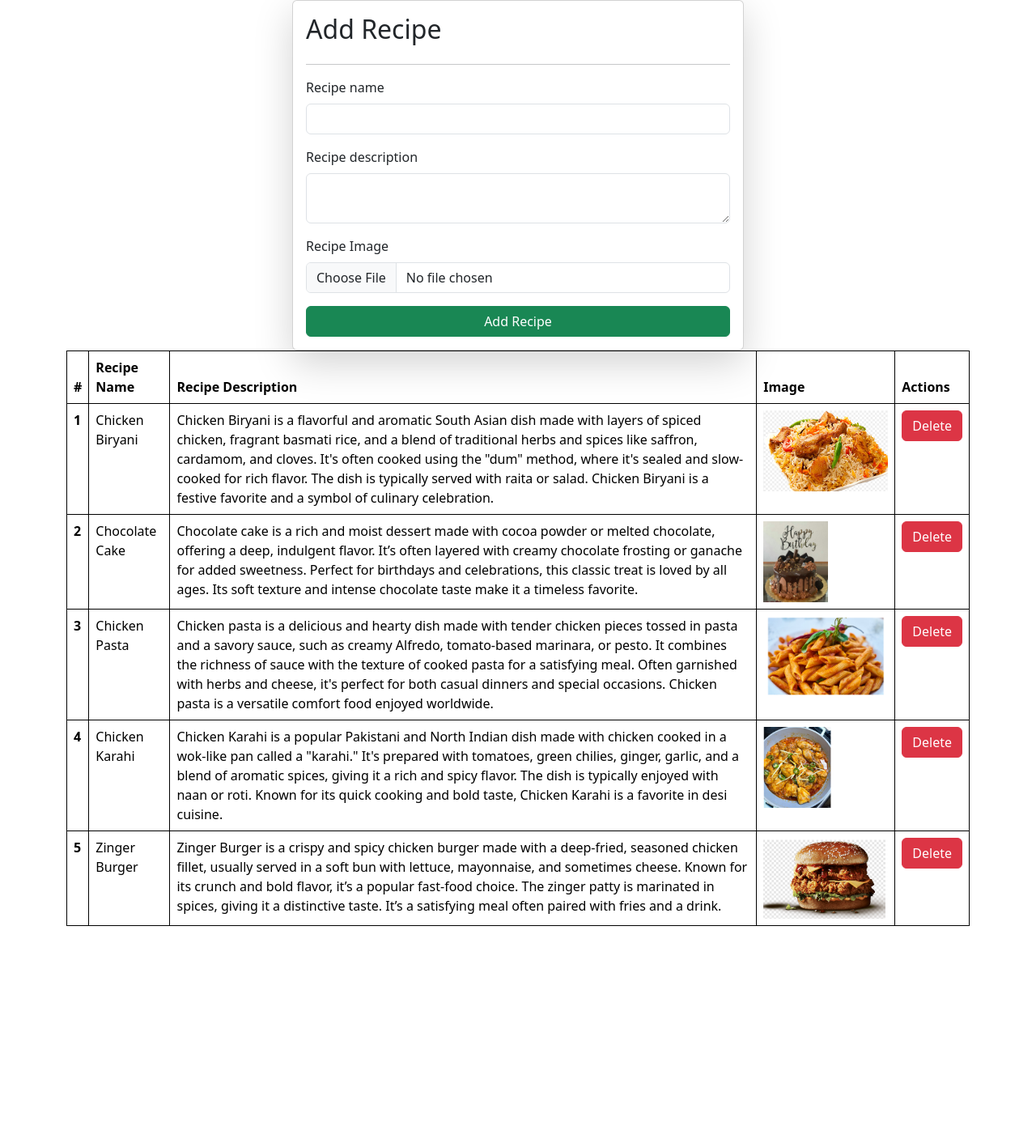
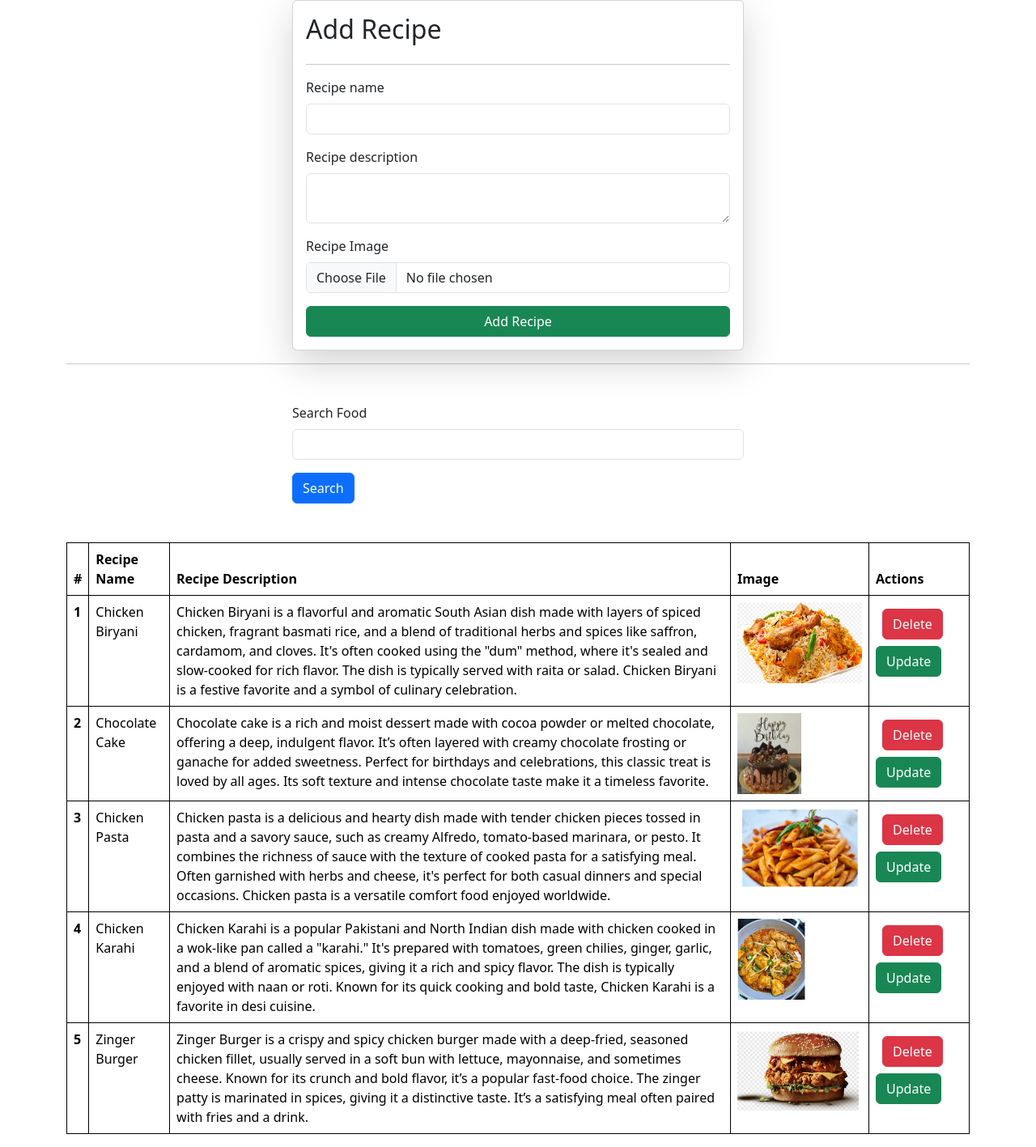
Before and after one commit to memoona-zahur/Django-Framework, a Django app: page /recipes/ in a window 1280 px wide. Shown: the whole page at 81% size. Before the commit the page ends 1144 px from the top, so only its background shows below. Run offline with Django 5.2, Linux system fonts and the light colour scheme; data comes from the database, SQL or seed files in the repository; both versions use the stored data as it was after the commit.

Commit message:
finalized recipe project

```diff
--- a/core/core/urls.py
+++ b/core/core/urls.py
@@ -32,6 +32,7 @@ urlpatterns = [
     path("success-page/", success_page, name="success_page"),
     path("admin/", admin.site.urls),
     path("delete-recipe/<id>/", delete_recipe, name="delete_recipe"),
+    path("update-recipe/<id>/", update_recipe, name="update_recipe"),
 ]
 
 if settings.DEBUG:
--- a/core/recipe/templates/recipes.html
+++ b/core/recipe/templates/recipes.html
@@ -23,7 +23,23 @@
         <button type="submit" class="btn btn-success">Add Recipe</button>
       </form>
 
-      <table class="table">
+      <hr>
+
+      <div class="mt-5">
+        <div class="mx-auto col-6">
+          <form>
+
+          <div class="mb-3">
+            <label for="exampleInputEmail1" class="form-label">Search Food</label>
+            <input name="search" type="text" class="form-control">
+          </div>
+          <button type="submit" class="btn btn-primary">Search</button>
+
+        </form>
+        </div>
+      </div>
+
+      <table class="table mt-5">
         <thead>
           <tr>
             <th scope="col">#</th>
@@ -42,7 +58,8 @@
             <td>
               <img src="/media/{{recipe.recipe_image}}" style="height : 100px"></td>
               <td>
-                  <a href="/delete-recipe/{{recipe.id}}/" class="btn btn-danger">Delete</a>
+                  <a href="/delete-recipe/{{recipe.id}}/" class="btn btn-danger m-2">Delete</a>
+                  <a href="/update-recipe/{{recipe.id}}/" class="btn btn-success">Update</a>
               </td>
           </tr>
           {% endfor %}
--- a/core/recipe/views.py
+++ b/core/recipe/views.py
@@ -24,9 +24,37 @@ def recipes(request):
         return redirect("/recipes/")
 
     queryset = Recipe.objects.all()
+
+    if request.GET.get("search"):
+        queryset = queryset.filter(recipe_name__icontains=request.GET.get("search"))
+
     context = {"recipes": queryset}
 
     return render(request, "recipes.html", context)
+
+
+def update_recipe(request, id):
+    queryset = Recipe.objects.get(id=id)
+
+    if request.method == "POST":
+        data = request.POST
+
+        recipe_name = data.get("recipe_name")
+        recipe_description = data.get("recipe_description")
+        recipe_image = request.FILES.get("recipe_image")
+
+        queryset.recipe_name = recipe_name
+        queryset.recipe_description = recipe_description
+
+        if recipe_image:
+            queryset.recipe_image = recipe_image
+
+        queryset.save()
+
+        return redirect("/recipes/")
+
+    context = {"recipes": queryset}
+    return render(request, "update_recipes.html", context)
 
 
 def delete_recipe(request, id):
```
Also changed, not shown: core/recipe/templates/update_recipes.html (added, +30 -0 lines), core/db.sqlite3, core/public/static/recipe/burger.PNG (added).
